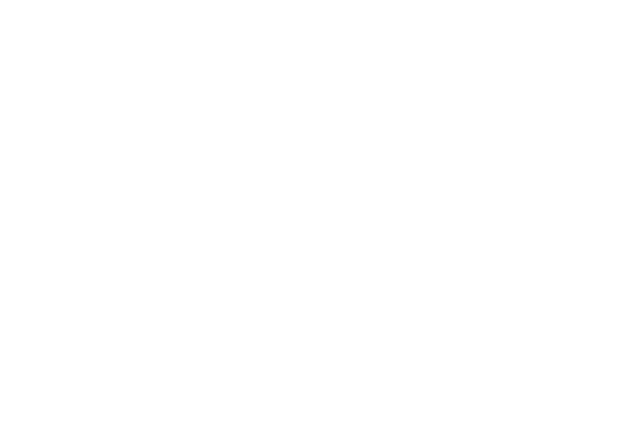
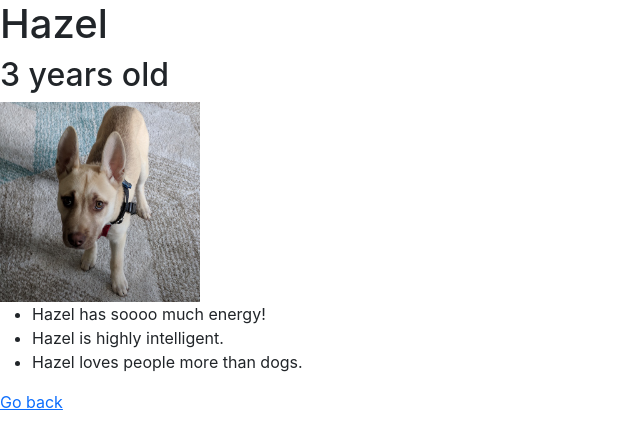
Before and after one commit to ehsansh/react-bootcamp, a React (Create React App) app: page /dogs/Hazel in a window 1280 px wide. Before the commit this address had no page. Shown: the top 448 px of the page, without its empty margins (0-640 px from the left). Built offline with nearby package versions, Linux system fonts and the light colour scheme.

Commit message:
add dogdetails component

```diff
--- a/src/App.js
+++ b/src/App.js
@@ -1,5 +1,6 @@
 import React, { Component } from 'react';
 import DogList from './DogList';
+import DogDeatils from './DogDetails';
 import { Route, Routes } from 'react-router-dom';
 import whiskey from './imgs/whiskey.jpg';
 import hazel from './imgs/hazel.jpg';
@@ -45,8 +46,14 @@ export default class App extends Component {
             <div>
                 <Routes>
                     <Route
+                        exact
                         path='/dogs'
                         element={<DogList dogs={this.props.dogs} />}
+                    />
+                    <Route
+                        exact
+                        path='/dogs/:name'
+                        element={<DogDeatils name dogs={this.props.dogs} />}
                     />
                 </Routes>
             </div>
--- /dev/null
+++ b/src/DogDetails.js
@@ -0,0 +1,21 @@
+import { useParams } from 'react-router';
+import { Link } from 'react-router-dom';
+function DogDeatils(props) {
+    const { name } = useParams();
+    let dog = props.dogs.find(d => d.name.toLowerCase() === name.toLowerCase());
+    return (
+        <div>
+            <h1>{dog.name}</h1>
+            <h2>{dog.age} years old</h2>
+            <img src={dog.src} alt={dog.name} width='200' />
+            <ul>
+                {dog.facts.map((f, i) => (
+                    <li key={i}>{f}</li>
+                ))}
+            </ul>
+            <Link to='/dogs'>Go back</Link>
+        </div>
+    );
+}
+
+export default DogDeatils;
```
